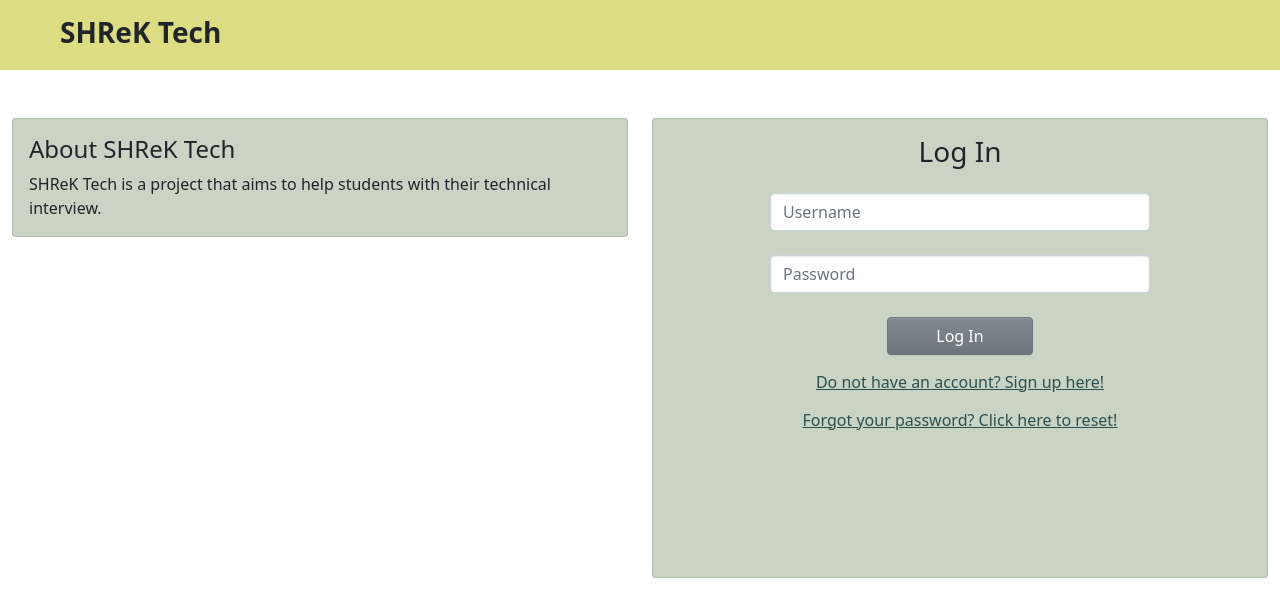
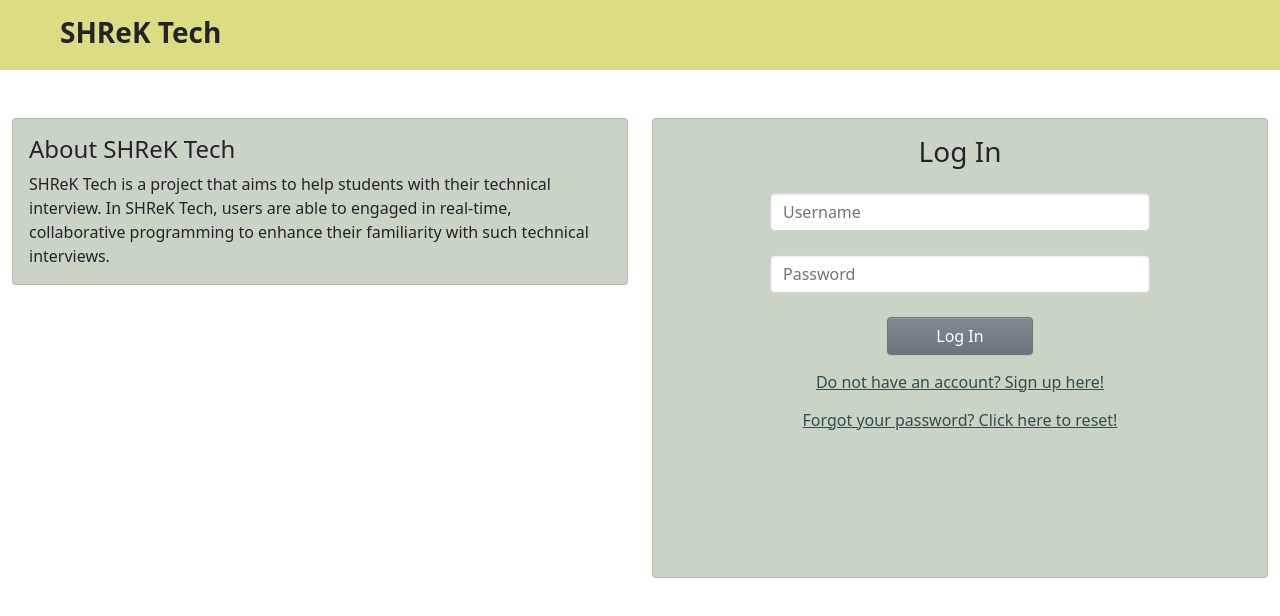
Before and after one commit to CS3219-SE-Principles-and-Patterns/cs3219-project-ay2122-2122-s1-g18, a Vue app in the folder client/: page / in a window 1280 px wide. Shown: the top 616 px of the page. Built offline with nearby package versions, Linux system fonts and the light colour scheme; no server answers.

Commit message:
Refactor code

```diff
--- a/client/src/components/Logout.vue
+++ b/client/src/components/Logout.vue
@@ -10,10 +10,10 @@
         Missing field. Please fill up all fields.
       </h6>
       <h6 v-if="wrongCredentials">
-        Wrong credentials. Unable to update password.
+        Wrong credentials. Unable to change password.
       </h6>
       <h6 v-if="internalError">
-        Unable to update password. Please reload and try again.
+        Unable to change password. Please reload and try again.
       </h6>
       <h6 v-if="updateSuccess">Your password have been changed.</h6>
       <form v-else @submit.prevent="handleUpdateForm">
--- a/client/src/views/Landing.vue
+++ b/client/src/views/Landing.vue
@@ -4,7 +4,9 @@
       <b-col cols="6">
         <b-card class="left-panel" title="About SHReK Tech">
           <b-card-text>
-            SHReK Tech is a project that aims to help students with their technical interview.
+            SHReK Tech is a project that aims to help students with their technical interview. In SHReK Tech, users
+            are able to engaged in real-time, collaborative programming to enhance their familiarity with such technical
+            interviews.
           </b-card-text>
         </b-card>
       </b-col>
@@ -66,7 +68,7 @@ import Login from '../components/Login'
 import Signup from '../components/Signup'
 
 import AXIOS from '../utils/axiosConfig'
-// TODO: Design left panel to introduce SHReK Tech
+
 export default {
   name: 'Landing',
   components: { Signup, Login },
```
